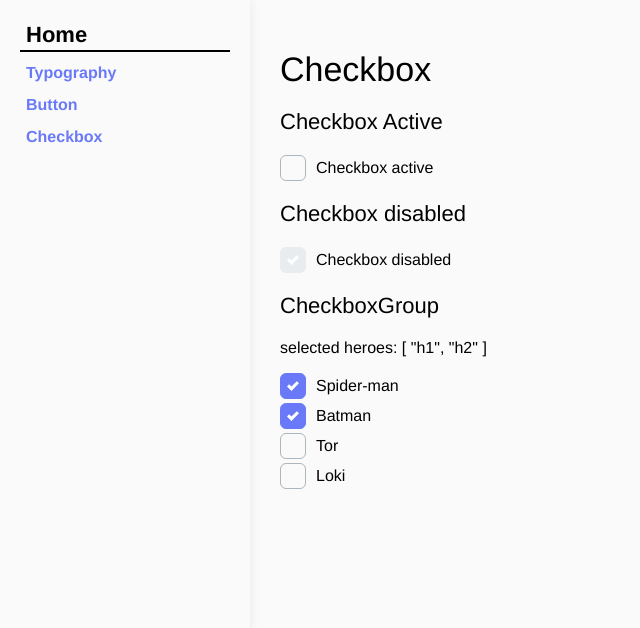
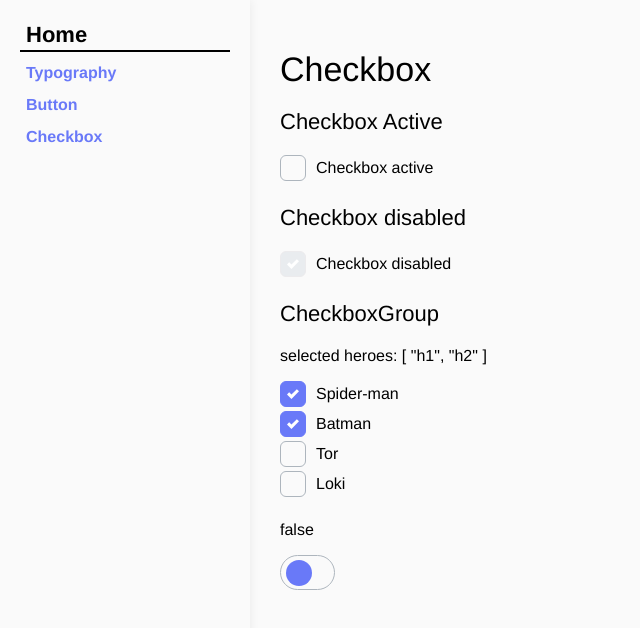
Before and after one commit to truanthh/ui-tiny-kit, a Vue app: page /checkbox in a window 1280 px wide. Shown: the top 628 px of the page, without its empty margins (0-640 px from the left). Built offline with nearby package versions, Linux system fonts and the light colour scheme.

Commit message:
checkbox/chekboxgroup done

```diff
--- a/src/App.vue
+++ b/src/App.vue
@@ -1,6 +1,6 @@
 <script setup>
 import { RouterLink, RouterView } from "vue-router";
-import LayoutSidebar from "@/components/layout/Sidebar.vue";
+import LayoutSidebar from "@/components/Layout/Sidebar.vue";
 </script>
 
 <template>
--- a/src/components/Checkbox/Checkbox.vue
+++ b/src/components/Checkbox/Checkbox.vue
@@ -1,5 +1,5 @@
 <script setup>
-const emit = defineEmits(["update:checked", "blabla"]);
+const emit = defineEmits(["update:checked", "updateCheckboxGroup"]);
 const props = defineProps({
   name: {
     type: String,
@@ -29,12 +29,18 @@ const props = defineProps({
     type: Boolean,
     default: false,
   },
+  type: {
+    type: String,
+    default: "checkbox",
+  },
 });
 
 function handleClick(event) {
   if (props.group) {
-    emit("blabla", { optionId: props.id, checked: event.target.checked });
-    // console.log(props.id);
+    emit("updateCheckboxGroup", {
+      optionId: props.id,
+      checked: event.target.checked,
+    });
   } else {
     emit("update:checked", event.target.checked);
   }
@@ -42,9 +48,13 @@ function handleClick(event) {
 </script>
 
 <template>
+  <div>
     <input
       type="checkbox"
-    class="checkbox"
+      :class="[
+        { checkbox: type === 'checkbox' },
+        { switch: type === 'switch' },
+      ]"
       :name="name"
       :id="id"
       :value="value"
@@ -53,6 +63,7 @@ function handleClick(event) {
       @input="handleClick"
     />
     <label :for="id"> {{ label }}</label>
+  </div>
 </template>
 <style scoped>
 .checkbox {
@@ -119,7 +130,7 @@ function handleClick(event) {
   & + label {
     cursor: pointer;
     text-indent: -9999px;
-    width: 50px;
+    width: 55px;
     height: 35px;
     background: #fafafa;
     border: 1px solid #adb5bd;
--- a/src/components/Checkbox/CheckboxGroup.vue
+++ b/src/components/Checkbox/CheckboxGroup.vue
@@ -28,7 +28,7 @@ const props = defineProps({
   },
 });
 
-function check(params) {
+function updateCheckboxGroup(params) {
   let updateValue = [...props.value];
   if (params.checked) {
     updateValue.push(params.optionId);
@@ -47,7 +47,7 @@ function check(params) {
       :id="option.id"
       :value="option.value"
       :checked="value.includes(option.id)"
-      @blabla="check"
+      @updateCheckboxGroup="updateCheckboxGroup"
       group
     />
   </div>
--- a/src/views/CheckboxView.vue
+++ b/src/views/CheckboxView.vue
@@ -6,6 +6,7 @@ import CheckboxGroup from "@/components/checkbox/CheckboxGroup.vue";
 const checkboxActive = ref(false);
 const checkboxDisabled = ref(true);
 const checkboxDisabledChecked = ref(true);
+const switchActive = ref(false);
 
 const listOfHeroes = ref([
   { name: "Spider-man", id: "h1" },
@@ -50,6 +51,17 @@ const selectedHeroes = ref(["h1", "h2"]);
       v-model:value="selectedHeroes"
     />
   </div>
+  <div class="line line_block">
+    <p>{{ switchActive }}</p>
+    <Checkbox
+      label="Switch Active"
+      id="switchactive"
+      name="switchactive"
+      value="nop"
+      v-model:checked="switchActive"
+      type="switch"
+    />
+  </div>
 </template>
 
 <style lang="scss" scoped></style>
```
Lines whose indentation alone changed are shown as unchanged.
